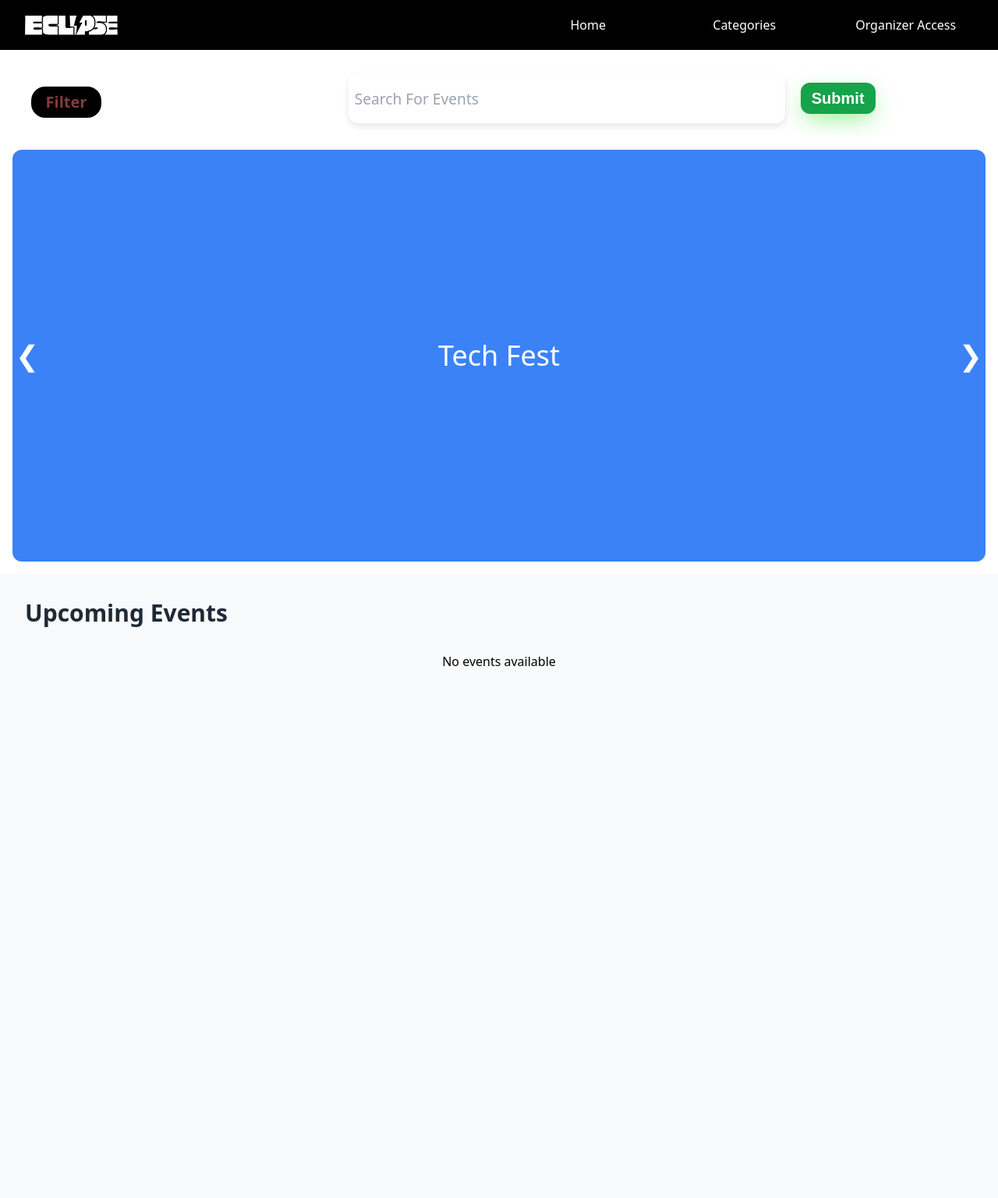
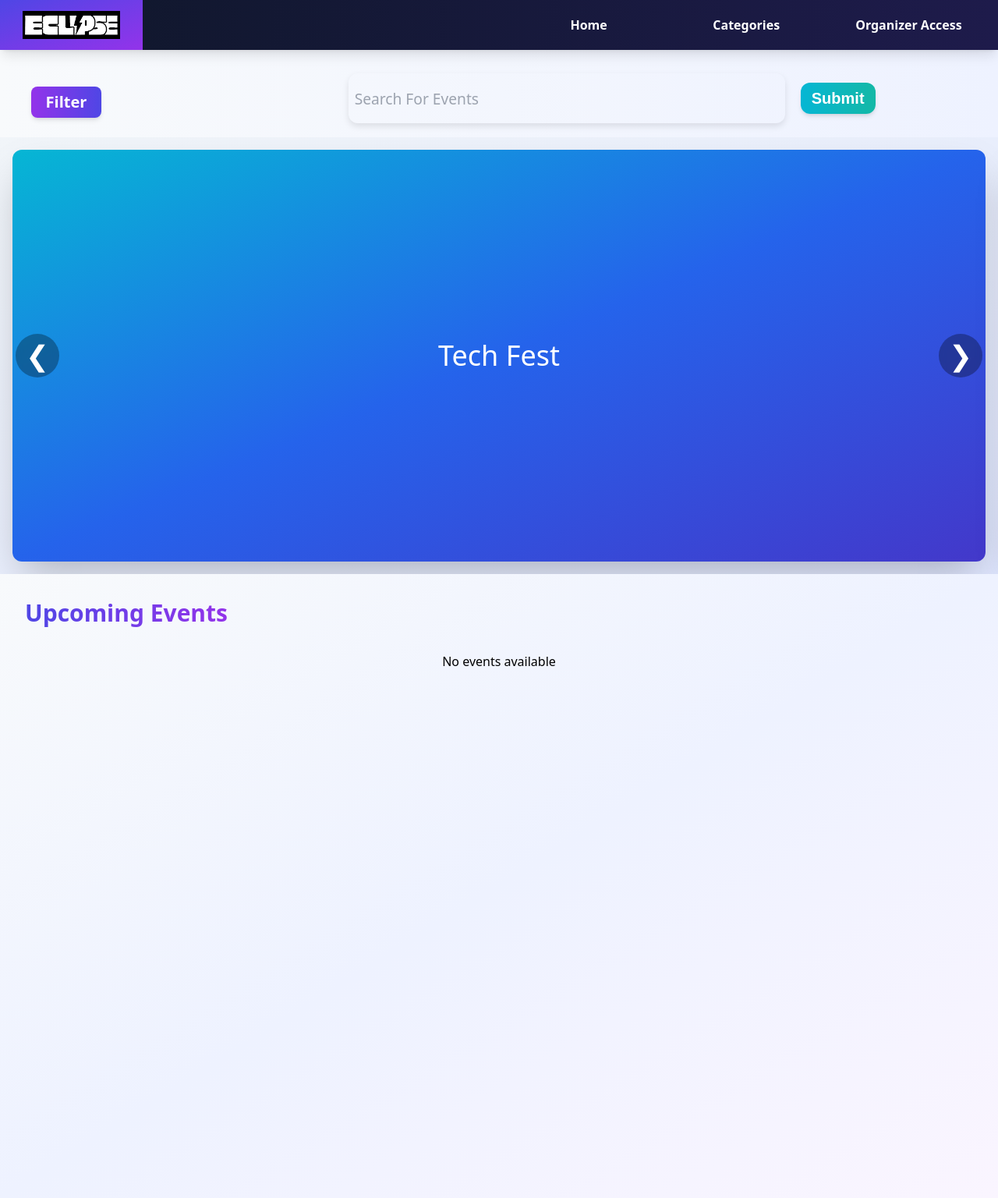
Before and after one commit to Salmanalfariz415/Smart-Campus-Event-Management-System, a Flask app: template app/templates/events.html in a window 1280 px wide. Shown: the whole page at 78% size. Run offline with Flask 3, Linux system fonts and the light colour scheme; the template is opened without the code that fills it, so the values that code supplies are empty; some libraries are stand-ins or nearby versions.

Commit message:
Update UI with modern purple theme, enhance CSS styling, and fix CORS for Live Server

```diff
--- a/app/routes/auth_routes.py
+++ b/app/routes/auth_routes.py
@@ -6,7 +6,7 @@ from flask_cors import cross_origin
 
 auth_bp = Blueprint('auth', __name__, url_prefix='/auth')
 @auth_bp.route('/register', methods=['POST', 'OPTIONS'])
-@cross_origin(origins=["http://localhost:63342"])
+@cross_origin(origins=["http://localhost:63342", "http://127.0.0.1:5500", "http://localhost:5500", "http://127.0.0.1:5501", "http://localhost:5501"])
 def register():
     if request.method == 'OPTIONS':
         return '', 200
--- a/app/routes/event_routes.py
+++ b/app/routes/event_routes.py
@@ -12,7 +12,7 @@ import os, uuid
 event_bp = Blueprint('event', __name__, url_prefix='/event')
 
 @event_bp.route('/submit', methods=['POST', 'OPTIONS'])
-@cross_origin(origins=["http://localhost:63342"])
+@cross_origin(origins=["http://localhost:63342", "http://127.0.0.1:5500", "http://localhost:5500", "http://127.0.0.1:5501", "http://localhost:5501"])
 def submit():
     connection = None
     try:
@@ -61,7 +61,7 @@ def submit():
             connection.close()
 
 @event_bp.route('/image_upload', methods=['POST', 'OPTIONS'])
-@cross_origin(origins=["http://localhost:63342"])
+@cross_origin(origins=["http://localhost:63342", "http://127.0.0.1:5500", "http://localhost:5500", "http://127.0.0.1:5501", "http://localhost:5501"])
 def upload_image():
     try:
         if 'image' not in request.files:
@@ -92,9 +92,9 @@ def upload_image():
 
 
 @event_bp.route('/add_card', methods=['GET', 'OPTIONS'])
-@cross_origin(origins=["http://localhost:63342"])
+@cross_origin(origins=["http://localhost:63342", "http://127.0.0.1:5500", "http://localhost:5500", "http://127.0.0.1:5501", "http://localhost:5501"])
 def add_card():
-    connection=None;
+    connection=None
     try:
         connection = get_sql_connection()
         result=event_dao.eventcard(connection)
--- a/app/static/css/style2.css
+++ b/app/static/css/style2.css
@@ -2,8 +2,8 @@
  width: 4.5em;
  height: 2em;
  margin: 0.5em;
- background: black;
- color: #853c3c;
+ background: linear-gradient(135deg, #7c3aed 0%, #4f46e5 100%);
+ color: white;
  border: none;
  border-radius: 0.9em;
  font-size: 20px;
@@ -12,15 +12,18 @@
  position: relative;
  z-index: 1;
  overflow: hidden;
+ box-shadow: 0 4px 15px rgba(124, 58, 237, 0.3);
 }
 
 .btn:hover {
- color: black;
+ color: white;
+ transform: translateY(-2px);
+ box-shadow: 0 6px 20px rgba(124, 58, 237, 0.4);
 }
 
 .btn:after {
  content: "";
- background: #853c3c;
+ background: linear-gradient(135deg, #06b6d4 0%, #14b8a6 100%);
  position: absolute;
  z-index: -1;
  left: -20%;
@@ -82,7 +85,7 @@
 
 .input-border-alt {
   height: 3px;
-  background: linear-gradient(90deg, #FF6464 0%, #FFBF59 50%, #47C9FF 100%);
+  background: linear-gradient(90deg, #a855f7 0%, #6366f1 50%, #06b6d4 100%);
   transition: width 0.4s cubic-bezier(0.42, 0, 0.58, 1.00);
 }
 
@@ -98,17 +101,19 @@
   width: 150px;
   height: 60px;
   border-radius: 50px;
-  box-shadow: 0 10px 30px -6px rgba(18, 227, 10, 0.5);
+  box-shadow: 0 10px 30px -6px rgba(6, 182, 212, 0.6);
   outline: none;
   cursor: pointer;
   border: none;
   font-size: 24px;
   color: white;
+  background: linear-gradient(135deg, #06b6d4 0%, #14b8a6 100%);
 }
 
 .submit:hover {
   transform: translateY(3px);
-  box-shadow: none;
+  box-shadow: 0 5px 15px -3px rgba(6, 182, 212, 0.4);
+  background: linear-gradient(135deg, #0891b2 0%, #0d9488 100%);
 }
 
 .submit:active {
--- a/app/templates/events.html
+++ b/app/templates/events.html
@@ -1,5 +1,6 @@
 <!DOCTYPE html>
 <html lang="en">
+
 <head>
     <meta charset="UTF-8">
     <title>Events</title>
@@ -7,77 +8,76 @@
     <script src="https://cdn.jsdelivr.net/npm/animejs@3.2.1/lib/anime.min.js"></script>
     <script src="../static/js/event.js" defer></script>
     <link rel="stylesheet" href="../static/css/style2.css">
+</head>
 
-</head>
-<body class="bg-[#90323d] overflow-x-hidden">
-<!--nav bar-->
-  <div class="nav grid grid-cols-7 fixed top-0 left-0 w-full h-16 bg-black text-white z-50">
-    <div id="logo" class="col-span-1 bg-black flex justify-center items-center">
+<body class="bg-gradient-to-br from-indigo-900 via-purple-900 to-pink-800 overflow-x-hidden">
+    <!-- Navigation Bar -->
+    <div class="nav grid grid-cols-7 fixed top-0 left-0 w-full h-16 bg-gradient-to-r from-slate-900 to-indigo-950 text-white shadow-lg z-50">
+        <div id="logo" class="col-span-1 bg-gradient-to-br from-indigo-600 to-purple-600 flex justify-center items-center">
             <img src="../static/images/logo.png" class="h-9 w-30">
         </div>
         <div class="col-span-1"></div>
         <div class="col-span-1"></div>
         <div></div>
-    <a class="col-span-1 pt-5" href="./home.html">Home</a>
-    <h1 class="col-span-1 pt-5">Categories</h1>
-    <a href="./addEvent.html" class="col-span-1 pt-5">Organizer Access</a>
+        <a class="col-span-1 pt-5 hover:text-cyan-400 transition-colors duration-300 font-semibold" href="./home.html">Home</a>
+        <h1 class="col-span-1 pt-5 hover:text-cyan-400 transition-colors duration-300 font-semibold cursor-pointer">Categories</h1>
+        <a href="./addEvent.html" class="col-span-1 pt-5 hover:text-cyan-400 transition-colors duration-300 font-semibold">Organizer Access</a>
+    </div>
 
-  </div>
-<!--search bar-->
-  <div class="grid grid-cols-3 items-center search relative mt-16 h-28 w-full bg-white pt-3">
-    <button class="mx-10 btn col-span-1 h-10 mt-5">Filter</button>
+    <!-- Search Bar -->
+    <div class="grid grid-cols-3 items-center search relative mt-16 h-28 w-full bg-gradient-to-r from-slate-50 to-indigo-50 pt-3 shadow-md">
+        <button class="mx-10 btn col-span-1 h-10 mt-5 bg-gradient-to-r from-purple-600 to-indigo-600 text-white font-semibold rounded-lg hover:from-purple-700 hover:to-indigo-700 shadow-md transition-all duration-300 hover:shadow-lg">Filter</button>
         <div class="col-span-2 flex justify-start item-center">
             <div class="form-control mx-5">
-      <input class="text-black input input-alt h-16 rounded-xl px-2 border-2 border-red-400 w-[35rem]" placeholder="Search For Events" required="" type="text">
+                <input class="text-black input input-alt h-16 rounded-xl px-2 border-2 border-indigo-400 w-[35rem] focus:border-purple-500 focus:ring-2 focus:ring-purple-300 transition-all duration-300" placeholder="Search For Events" required="" type="text">
                 <span class="input-border input-border-alt"></span>
             </div>
-    <button class="submit bg-green-600 h-10 w-24 rounded-xl text-xl text-white font-bold mt-3">Submit</button>
+            <button class="submit bg-gradient-to-r from-cyan-500 to-teal-500 h-10 w-24 rounded-xl text-xl text-white font-bold mt-3 hover:from-cyan-600 hover:to-teal-600 shadow-md hover:shadow-lg transition-all duration-300">Submit</button>
         </div>
     </div>
 
-  <div class="section1 w-full overflow-hidden relative bg-white h-[35rem] pt-4">
-
+    <!-- Slider Section -->
+    <div class="section1 w-full overflow-hidden relative bg-gradient-to-br from-slate-100 to-indigo-100 h-[35rem] pt-4">
         <div id="slider" class="flex transition-transform duration-500 ease-in-out">
             <div class="min-w-full h-[33rem] px-4">
-    <div class="w-full h-full flex items-center justify-center text-4xl text-white bg-blue-500 rounded-xl">
+                <div class="w-full h-full flex items-center justify-center text-4xl text-white bg-gradient-to-br from-cyan-500 via-blue-600 to-indigo-700 rounded-xl shadow-2xl">
                     Tech Fest
                 </div>
             </div>
 
             <div class="min-w-full h-[33rem] px-4">
-    <div class="w-full h-full flex items-center justify-center text-4xl text-white bg-purple-500 rounded-xl">
+                <div class="w-full h-full flex items-center justify-center text-4xl text-white bg-gradient-to-br from-pink-500 via-purple-600 to-indigo-700 rounded-xl shadow-2xl">
                     Cultural Night
                 </div>
             </div>
 
             <div class="min-w-full h-[33rem] px-4">
-    <div class="w-full h-full flex items-center justify-center text-4xl text-white bg-emerald-500 rounded-xl">
+                <div class="w-full h-full flex items-center justify-center text-4xl text-white bg-gradient-to-br from-emerald-500 via-teal-600 to-cyan-700 rounded-xl shadow-2xl">
                     Hackathon
                 </div>
             </div>
         </div>
-    <button onclick="prev()" class="absolute left-5 top-1/2 -translate-y-1/2 text-4xl text-white hover:scale-110 transition-transform">❮</button>
-    <button onclick="next()" class="absolute right-5 top-1/2 -translate-y-1/2 text-4xl text-white hover:scale-110 transition-transform">❯</button>
+
+        <button onclick="prev()" class="absolute left-5 top-1/2 -translate-y-1/2 text-4xl text-white bg-black/30 hover:bg-black/50 rounded-full w-14 h-14 flex items-center justify-center hover:scale-110 transition-all duration-300 backdrop-blur-sm">❮</button>
+        <button onclick="next()" class="absolute right-5 top-1/2 -translate-y-1/2 text-4xl text-white bg-black/30 hover:bg-black/50 rounded-full w-14 h-14 flex items-center justify-center hover:scale-110 transition-all duration-300 backdrop-blur-sm">❯</button>
     </div>
 
     <!-- Upcoming Events Section -->
-<section class="p-8 bg-gray-50 min-h-screen">
+    <section class="p-8 bg-gradient-to-br from-slate-50 via-indigo-50 to-purple-50 min-h-screen">
         <div class="max-w-7xl mx-auto">
-
             <div class="flex justify-between items-center mb-8">
-      <h2 class="text-3xl font-bold text-gray-800">Upcoming Events</h2>
+                <h2 class="text-3xl font-bold bg-gradient-to-r from-indigo-600 to-purple-600 bg-clip-text text-transparent">Upcoming Events</h2>
             </div>
 
             <div id="eventsContainer" class="grid grid-cols-1 md:grid-cols-2 lg:grid-cols-3 gap-8">
-
-      <p class="col-span-full text-center text-gray-500 animate-pulse">
+                <p class="col-span-full text-center text-indigo-600 animate-pulse font-semibold">
                     Fetching events from the database...
                 </p>
-
             </div>
         </div>
     </section>
 
+    <!-- Slider Script -->
     <script>
         let currentIndex = 0;
         const slider = document.getElementById('slider');
@@ -97,14 +97,15 @@
             updateSlider();
         }
     </script>
-   <!-- Overlay -->
-  <div id="eventOverlay"
-    class="hidden fixed inset-0 bg-black/60 z-[9998] flex items-center justify-center">
-    <div class="bg-white p-6 rounded-lg relative">
-      <button id="closeOverlay" class="absolute top-2 right-3">✕</button>
-      <h2 id="overlayTitle" class="text-xl mb-2"></h2>
+
+    <!-- Event Overlay -->
+    <div id="eventOverlay" class="hidden fixed inset-0 bg-black/70 backdrop-blur-sm z-[9998] flex items-center justify-center">
+        <div class="bg-gradient-to-br from-white to-indigo-50 p-6 rounded-lg relative shadow-2xl">
+            <button id="closeOverlay" class="absolute top-2 right-3 text-gray-600 hover:text-red-600 text-2xl font-bold transition-colors duration-300">✕</button>
+            <h2 id="overlayTitle" class="text-xl mb-2 font-bold text-indigo-900"></h2>
             <p id="overlayDesc"></p>
         </div>
     </div>
 </body>
+
 </html>
--- a/app/templates/home.html
+++ b/app/templates/home.html
@@ -23,6 +23,7 @@
                 <li><a href="./events.html" class="nav-link">Events </a></li>
                 <li><a href="#dashboard" class="nav-link">Dashboard</a></li>
                 <li><a href="#contact" class="nav-link">Contact</a></li>
+                <li><a href="./login.html" class="nav-link">Login</a></li>
             </ul>
         </div>
     </div>
@@ -39,7 +40,7 @@
 <!--red section-->
     <div class="relative bg-gradient-to-b from-[#370617] via-[#9d0208] to-[#ffba08]
                 h-[80rem] z-[0] -mt-[10rem] w-screen">
-        <h2 id="heading2" class="text-white text-6xl font-bold w-[45%]">Fuel Your Innovation</h2>
+        <h2 id="heading2" class="text-white text-5xl font-bold w-[40%]">Fuel Your Innovation</h2>
 
         <div class="event-cards mt-[7rem] w-max grid grid-flow-col auto-cols-[31rem] gap-40 px-10 overflow-visible">
 
--- a/app/templates/login.html
+++ b/app/templates/login.html
@@ -4,6 +4,7 @@
     <meta charset="UTF-8">
     <meta name="viewport" content="width=device-width, initial-scale=1.0">
     <script src="https://cdn.tailwindcss.com"></script>
+    <link rel="stylesheet" href="../static/css/login.css">
     <title>Login</title>
 </head>
 <body id="login-page" class="flex justify-center items-center h-screen bg-gradient-to-br from-blue-700 to-gray-900">
@@ -27,6 +28,10 @@
             </p>
         </div>
     </div>
+    <button class="back-btn fixed top-4 left-5" onclick="window.location.href='./home.html'">
+    <svg height="16" width="16" xmlns="http://www.w3.org/2000/svg" version="1.1" viewBox="0 0 1024 1024"><path d="M874.690416 495.52477c0 11.2973-9.168824 20.466124-20.466124 20.466124l-604.773963 0 188.083679 188.083679c7.992021 7.992021 7.992021 20.947078 0 28.939099-4.001127 3.990894-9.240455 5.996574-14.46955 5.996574-5.239328 0-10.478655-1.995447-14.479783-5.996574l-223.00912-223.00912c-3.837398-3.837398-5.996574-9.046027-5.996574-14.46955 0-5.433756 2.159176-10.632151 5.996574-14.46955l223.019353-223.029586c7.992021-7.992021 20.957311-7.992021 28.949332 0 7.992021 8.002254 7.992021 20.957311 0 28.949332l-188.073446 188.073446 604.753497 0C865.521592 475.058646 874.690416 484.217237 874.690416 495.52477z"></path></svg>
+    <span>Back</span>
+    </button>
     <script src="../static/js/user.js" defer></script>
 </body>
 </html>
```
Also changed, not shown: app/static/css/login.css (added, +36 -0 lines). Lines whose indentation alone changed are shown as unchanged.
